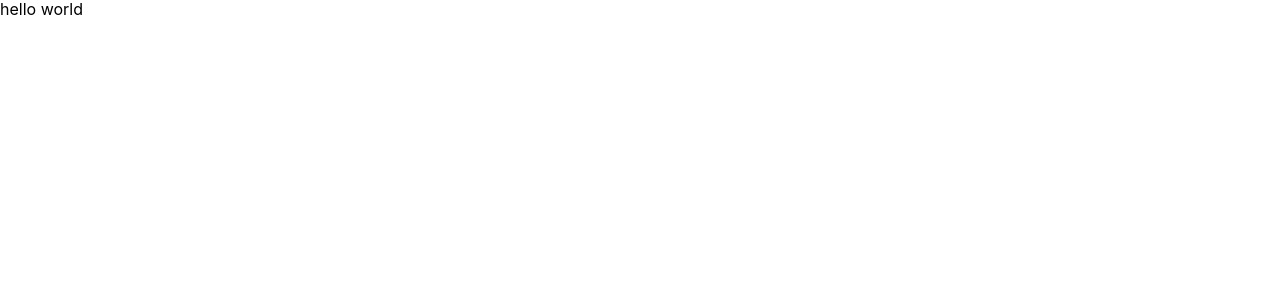
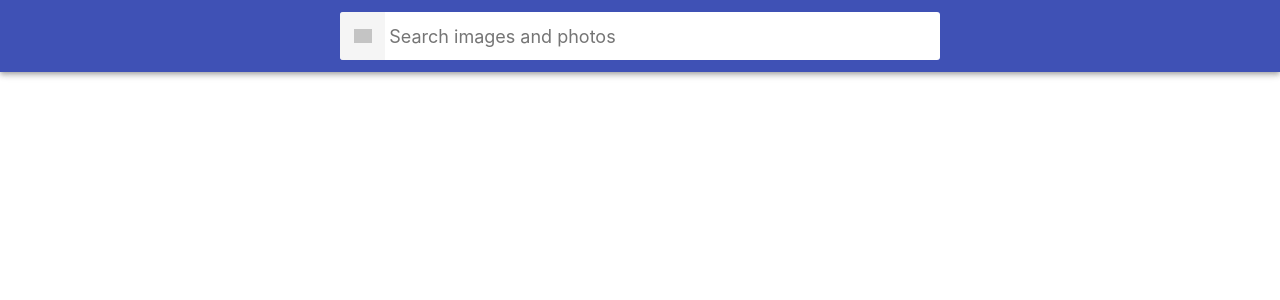
Before and after one commit to solarenergy990/goit-react-hw-03-image-finder, a React (Create React App) app: page / in a window 1280 px wide. Shown: the top 300 px of the page. Built offline with nearby package versions, Linux system fonts and the light colour scheme; grey boxes are pictures that could not be loaded.

Commit message:
adds basic components

```diff
--- a/package.json
+++ b/package.json
@@ -50,5 +50,5 @@
     "*.{js,jsx}": "eslint --cache --fix",
     "*.{js,jsx,css,md,scss}": "prettier --write"
   },
-  "homepage": "https://solarenergy990.github.io/goit-react-hw-03-phonebook"
+  "homepage": "https://solarenergy990.github.io/goit-react-hw-03-image-finder"
 }
--- a/src/App.js
+++ /dev/null
@@ -1,7 +0,0 @@
-import React from "react";
-
-function App() {
-  return <div className="App">hello world</div>;
-}
-
-export default App;
--- /dev/null
+++ b/src/components/App/App.js
@@ -0,0 +1,25 @@
+import React, { Component } from "react";
+import Searchbar from "../Searchbar/Searchbar";
+
+class App extends Component {
+  state = {
+    imageName: "",
+  };
+  handleFormSubmit = (imageName) => {
+    console.log(imageName);
+    this.setState({ imageName });
+  };
+
+  render() {
+    return (
+      <div>
+        <Searchbar
+          onSubmit={this.handleFormSubmit}
+          // onHandleChange={this.handleNameChange}
+        />
+      </div>
+    );
+  }
+}
+
+export default App;
--- /dev/null
+++ b/src/components/Searchbar/Searchbar.js
@@ -0,0 +1,46 @@
+import React, { Component } from "react";
+
+class Searchbar extends Component {
+  state = {
+    imageName: "",
+  };
+
+  handleNameChange = (evt) => {
+    this.setState({ imageName: evt.currentTarget.value.toLowerCase() });
+    console.log("curr target", evt.currentTarget.value.toLowerCase());
+  };
+
+  handleSubmit = (evt) => {
+    evt.preventDefault();
+
+    if (this.state.imageName.trim() === "") {
+      alert("Enter something in the search field");
+    }
+    this.props.onSubmit(this.state.imageName);
+    this.setState({ imageName: "" });
+  };
+
+  render() {
+    return (
+      <header className="Searchbar">
+        <form className="SearchForm" onSubmit={this.handleSubmit}>
+          <button type="submit" className="SearchForm-button">
+            <span className="SearchForm-button-label">Search</span>
+          </button>
+
+          <input
+            className="SearchForm-input"
+            type="text"
+            autoComplete="off"
+            autoFocus
+            placeholder="Search images and photos"
+            onChange={this.handleNameChange}
+            value={this.state.imageName}
+          />
+        </form>
+      </header>
+    );
+  }
+}
+
+export default Searchbar;
--- a/src/index.css
+++ b/src/index.css
@@ -1,8 +1,207 @@
+html {
+  box-sizing: border-box;
+  width: 100vw;
+  overflow-x: hidden;
+}
+
+*,
+*::before,
+*::after {
+  box-sizing: inherit;
+}
+
 body {
   margin: 0;
-  font-family: -apple-system, BlinkMacSystemFont, "Segoe UI", "Roboto", "Oxygen",
-    "Ubuntu", "Cantarell", "Fira Sans", "Droid Sans", "Helvetica Neue",
-    sans-serif;
+  font-family: -apple-system, BlinkMacSystemFont, "Segoe UI", Roboto,
+    Oxygen-Sans, Ubuntu, Cantarell, "Helvetica Neue", sans-serif;
+  color: #212121;
+  background-color: #fff;
   -webkit-font-smoothing: antialiased;
   -moz-osx-font-smoothing: grayscale;
 }
+
+img {
+  display: block;
+  max-width: 100%;
+  height: auto;
+}
+
+/*
+ * Стили компонента App
+ */
+.App {
+  display: grid;
+  grid-template-columns: 1fr;
+  grid-gap: 16px;
+  padding-bottom: 24px;
+}
+
+/*
+ * Стили компонента Searchbar
+ */
+.Searchbar {
+  top: 0;
+  left: 0;
+  position: sticky;
+  z-index: 1100;
+  display: flex;
+  justify-content: center;
+  align-items: center;
+  min-height: 64px;
+  padding-right: 24px;
+  padding-left: 24px;
+  padding-top: 12px;
+  padding-bottom: 12px;
+  color: #fff;
+  background-color: #3f51b5;
+  box-shadow: 0px 2px 4px -1px rgba(0, 0, 0, 0.2),
+    0px 4px 5px 0px rgba(0, 0, 0, 0.14), 0px 1px 10px 0px rgba(0, 0, 0, 0.12);
+}
+
+/*
+ * Стили компонента SearchForm
+ */
+.SearchForm {
+  display: flex;
+  align-items: center;
+  width: 100%;
+  max-width: 600px;
+  background-color: #fff;
+  border-radius: 3px;
+  overflow: hidden;
+}
+
+.SearchForm-button {
+  display: inline-block;
+  width: 48px;
+  height: 48px;
+  border: 0;
+  background-image: url("https://image.flaticon.com/icons/svg/149/149852.svg");
+  background-size: 40%;
+  background-repeat: no-repeat;
+  background-position: center;
+  opacity: 0.6;
+  transition: opacity 250ms cubic-bezier(0.4, 0, 0.2, 1);
+  cursor: pointer;
+  outline: none;
+}
+
+.SearchForm-button:hover {
+  opacity: 1;
+}
+
+.SearchForm-button-label {
+  position: absolute;
+  width: 1px;
+  height: 1px;
+  padding: 0;
+  overflow: hidden;
+  clip: rect(0, 0, 0, 0);
+  white-space: nowrap;
+  clip-path: inset(50%);
+  border: 0;
+}
+
+.SearchForm-input {
+  display: inline-block;
+  width: 100%;
+  font: inherit;
+  font-size: 20px;
+  border: none;
+  outline: none;
+  padding-left: 4px;
+  padding-right: 4px;
+}
+
+.SearchForm-input::placeholder {
+  font: inherit;
+  font-size: 18px;
+}
+
+/*
+ * Стили компонента ImageGallery
+ */
+.ImageGallery {
+  display: grid;
+  max-width: calc(100vw - 48px);
+  grid-template-columns: repeat(auto-fill, minmax(320px, 1fr));
+  grid-gap: 16px;
+  margin-top: 0;
+  margin-bottom: 0;
+  padding: 0;
+  list-style: none;
+  margin-left: auto;
+  margin-right: auto;
+}
+
+/*
+ * Стили компонента ImageGalleryItem
+ */
+.ImageGalleryItem {
+  border-radius: 2px;
+  box-shadow: 0px 1px 3px 0px rgba(0, 0, 0, 0.2),
+    0px 1px 1px 0px rgba(0, 0, 0, 0.14), 0px 2px 1px -1px rgba(0, 0, 0, 0.12);
+}
+
+.ImageGalleryItem-image {
+  width: 100%;
+  height: 260px;
+  object-fit: cover;
+  transition: transform 250ms cubic-bezier(0.4, 0, 0.2, 1);
+}
+
+.ImageGalleryItem-image:hover {
+  transform: scale(1.03);
+  cursor: zoom-in;
+}
+
+/*
+ * Стили компонента Modal
+ */
+
+.Overlay {
+  position: fixed;
+  top: 0;
+  left: 0;
+  width: 100vw;
+  height: 100vh;
+  display: flex;
+  justify-content: center;
+  align-items: center;
+  background-color: rgba(0, 0, 0, 0.8);
+  z-index: 1200;
+}
+
+.Modal {
+  max-width: calc(100vw - 48px);
+  max-height: calc(100vh - 24px);
+}
+
+/*
+* Стили компонента Buton (Load more)
+*/
+.Button {
+  padding: 8px 16px;
+  border-radius: 2px;
+  background-color: #3f51b5;
+  transition: all 250ms cubic-bezier(0.4, 0, 0.2, 1);
+  text-align: center;
+  display: inline-block;
+  color: #fff;
+  border: 0;
+  text-decoration: none;
+  cursor: pointer;
+  font-family: inherit;
+  font-size: 18px;
+  line-height: 24px;
+  font-style: normal;
+  font-weight: 500;
+  min-width: 180px;
+  box-shadow: 0px 3px 1px -2px rgba(0, 0, 0, 0.2),
+    0px 2px 2px 0px rgba(0, 0, 0, 0.14), 0px 1px 5px 0px rgba(0, 0, 0, 0.12);
+}
+
+.Button:hover,
+.Button:focus {
+  background-color: #303f9f;
+}
--- a/src/index.js
+++ b/src/index.js
@@ -2,7 +2,7 @@
 import ReactDOM from "react-dom";
 import "modern-normalize/modern-normalize.css";
 import "./index.css";
-import App from "./App";
+import App from "./components/App/App";
 
 ReactDOM.render(
   <React.StrictMode>
```
Also changed, not shown: src/components/Button/Button.js (added), src/components/ImageGallery/ImageGallery.js (added), src/components/Loader/Loader.js (added), src/components/Modal/Modal.js (added), 1 other file (tests, documents, lock files or other folders).
